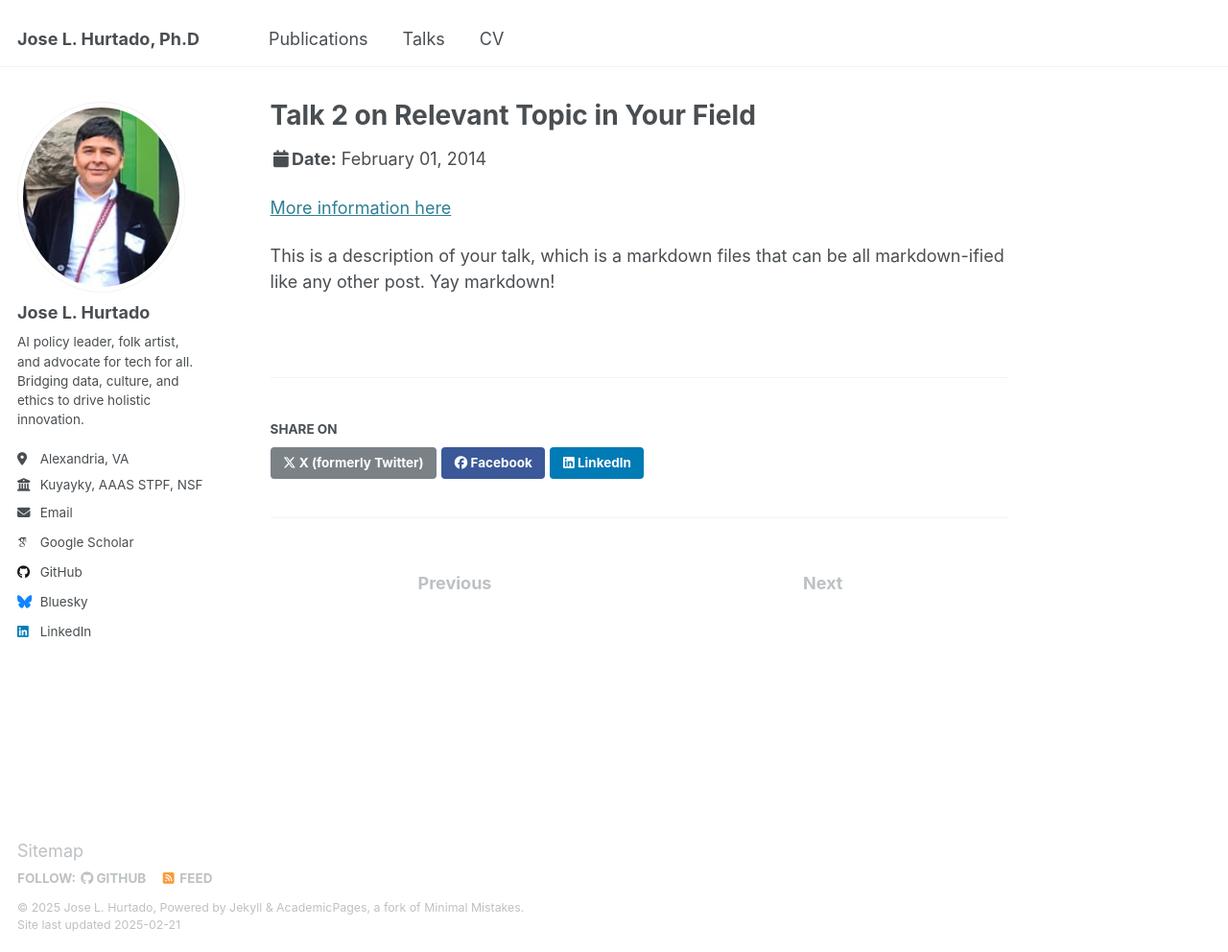
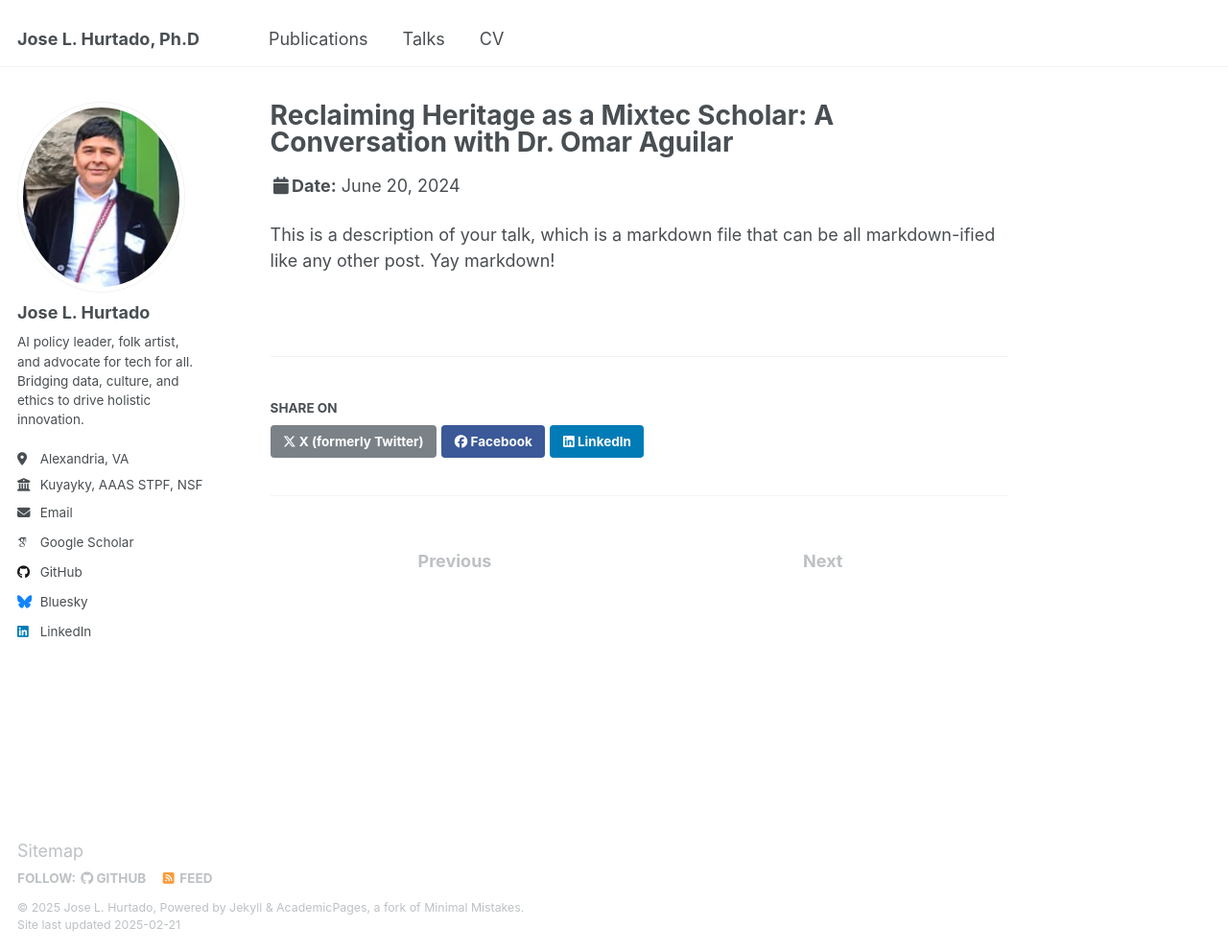
Before and after one commit to inkatown/inkatown.github.io, a Jekyll site: the page built from _talks/2014-02-01-talk-2.md, in a window 1280 px wide and 992 px high. Shown: the whole window at 96% size. Built offline with Jekyll 4.4.1, drawn with Linux system fonts in a browser that asks for light colours; some web fonts are replaced.

Commit message:
Update 2014-02-01-talk-2.md

```diff
--- a/_talks/2014-02-01-talk-2.md
+++ b/_talks/2014-02-01-talk-2.md
@@ -1,13 +1,11 @@
 ---
-title: "Talk 2 on Relevant Topic in Your Field"
-collection: talks
-type: "Talk"
-permalink: /talks/2014-02-01-talk-2
-venue: "London School of Testing"
-date: 2014-02-01
-location: "London, UK"
+title: "Reclaiming Heritage as a Mixtec Scholar: A Conversation with Dr. Omar Aguilar"
+collection: "SCI ON THE FLY"
+type: "Podcast"
+permalink: /talks/2012-03-01-talk-1
+venue: "Virtual"
+date: 2024-06-20
+location: "Washington, DC"
 ---
 
-[More information here](http://example2.com)
-
-This is a description of your talk, which is a markdown files that can be all markdown-ified like any other post. Yay markdown!
+This is a description of your talk, which is a markdown file that can be all markdown-ified like any other post. Yay markdown!
```
